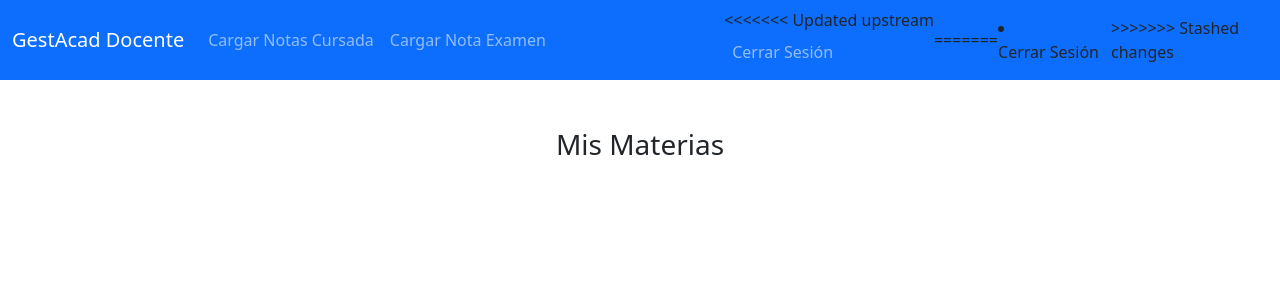
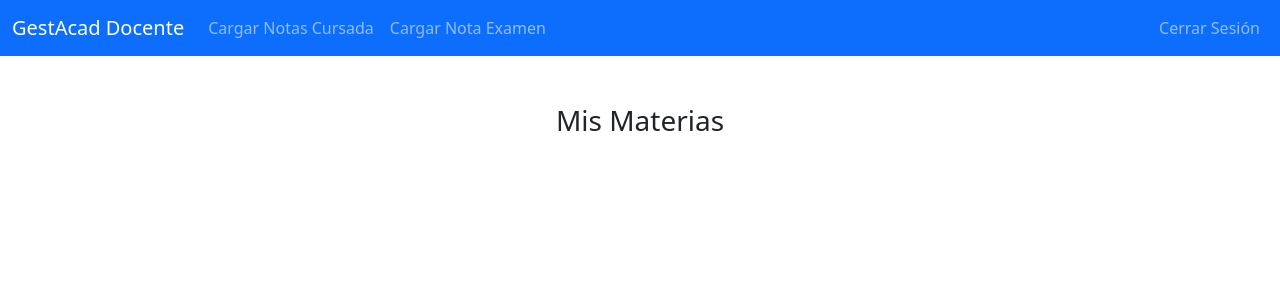
Before and after one commit to alejandro7177/GestAcad, a Django app: template core/GesAcad/templates/docente.html in a window 1280 px wide. Shown: the top 300 px of the page. Run offline with Django 5.2, Linux system fonts and the light colour scheme; the template is opened without the code that fills it, so the values that code supplies are empty.

Commit message:
cambios errores

```diff
--- a/core/GesAcad/templates/base_docente.html
+++ b/core/GesAcad/templates/base_docente.html
@@ -42,12 +42,6 @@
 
       <div class="navbar-nav ml-auto">
         <li class="nav-item">
-<<<<<<< Updated upstream
-          <a class="nav-link" aria-current="page" href="{% url 'logout' %}">Cerrar Sesión</a>
-        </li>
-      </div>
-
-=======
             <a class="nav-link" href="#">
               {{request.session.nombre}}
             </a>
@@ -56,7 +50,6 @@
           <a class="nav-link" aria-current="page" href="{% url 'logout' %}">Cerrar Sesión</a>
         </li>
       </div>
->>>>>>> Stashed changes
     </div>
   </nav>
 
--- a/core/GesAcad/usuario.py
+++ b/core/GesAcad/usuario.py
@@ -8,6 +8,7 @@ from django.contrib.auth import hashers
 from django.db import connection
 
 from .models import Usuarios as UserModel
+from .models import Inscripcion_Materia
 from .observer import Observador, Sujeto, SujetoConcreto
 
 
```
